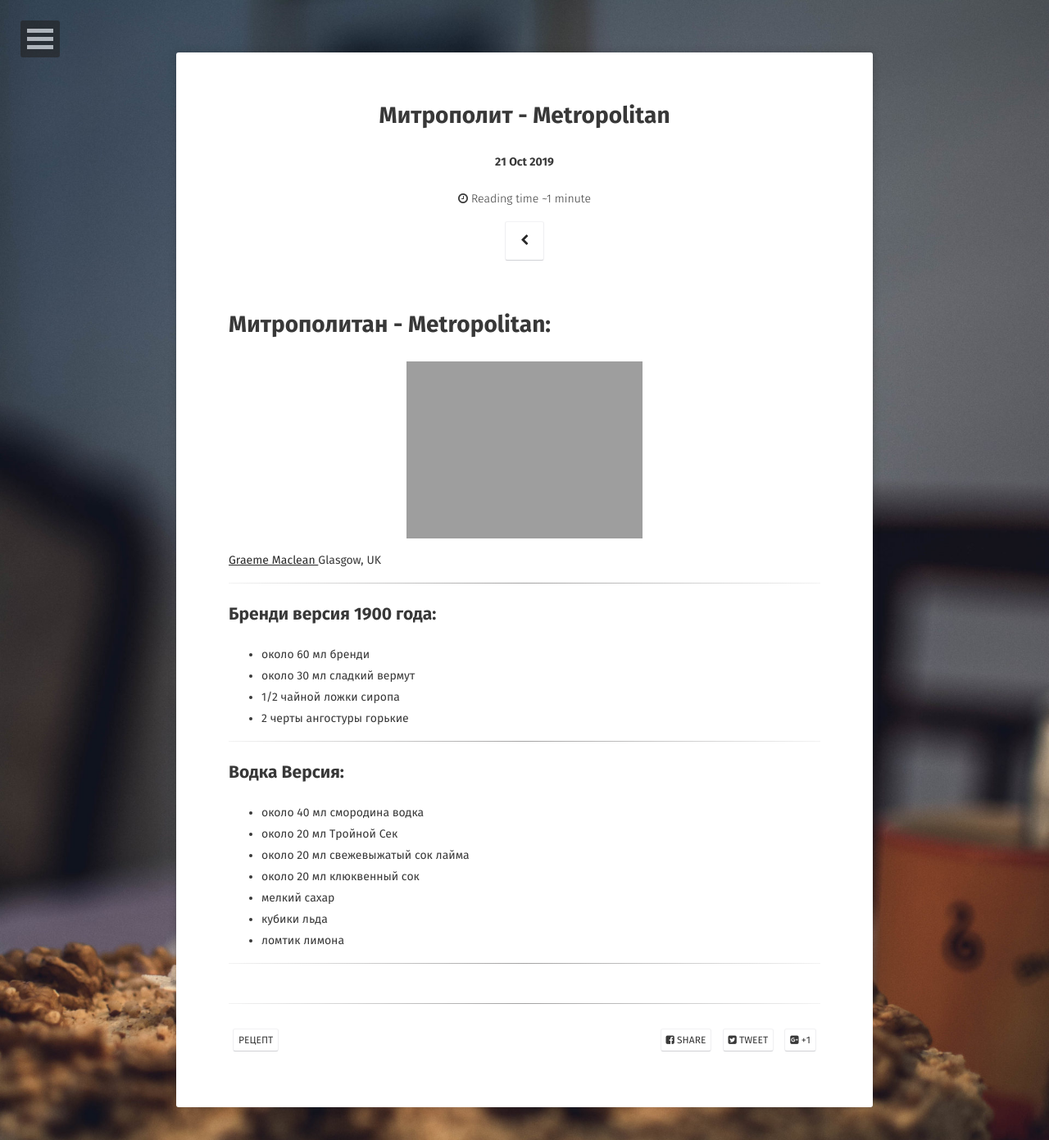
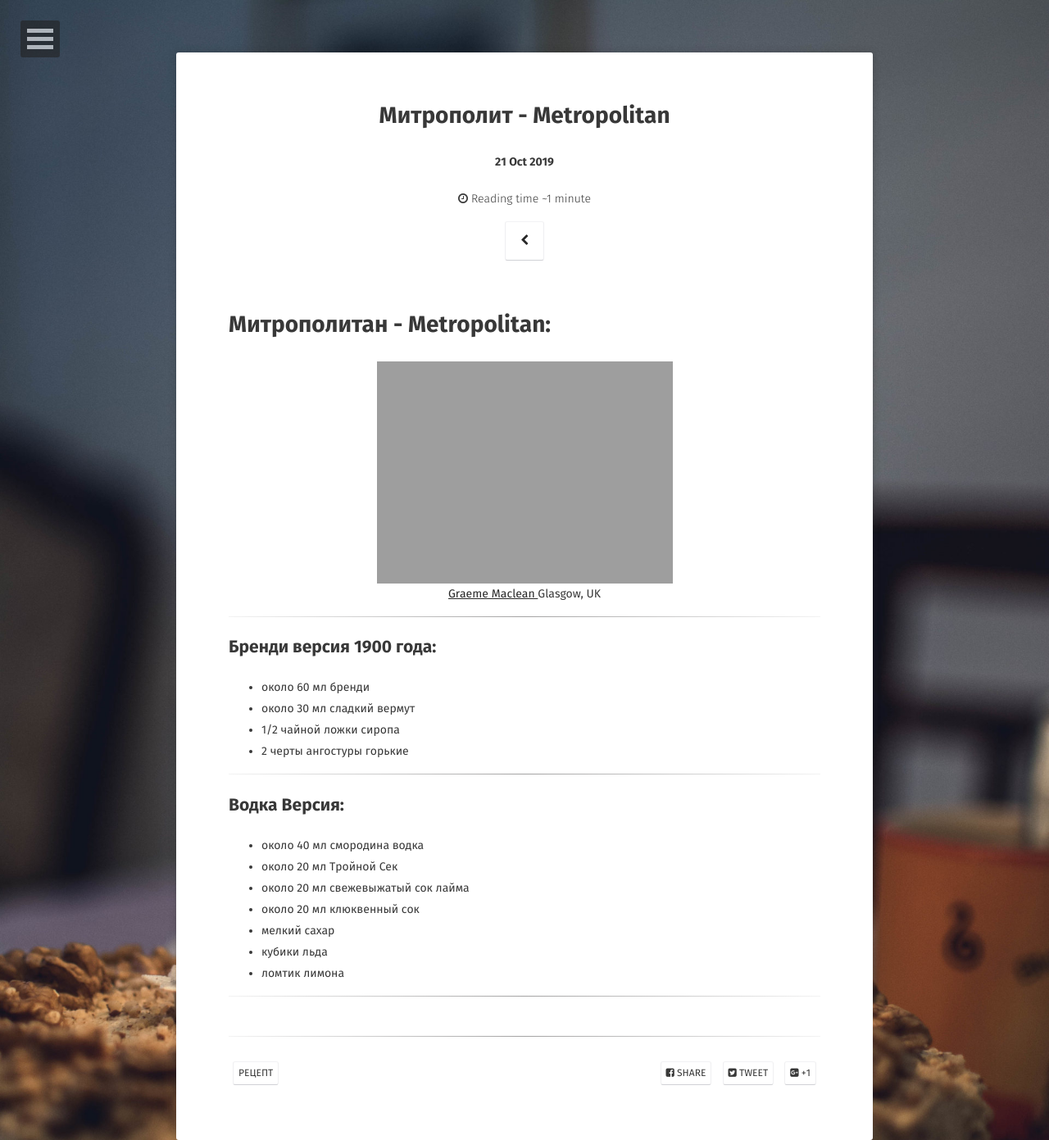
Before and after one commit to alkotur/alkotur.github.io, a Jekyll site: the page built from _posts/2019-10-21-metropolitan.md, in a window 1280 px wide. Shown: the whole page at 82% size. Built offline with Jekyll 4.4.1, drawn with Linux system fonts in a browser that asks for light colours; some web fonts are replaced.

```diff
--- a/_posts/2019-10-21-metropolitan.md
+++ b/_posts/2019-10-21-metropolitan.md
@@ -10,9 +10,9 @@
 
 # Mитрополитан - Metropolitan:
 
-<img style="width:40%;height:auto" src="{{ site.url }}/assets/img/cocktails/manhattan.jpg">
+<center><img style="width:50%;height:auto" src="{{ site.url }}/assets/img/cocktails/manhattan.jpg"></center>
 
-<a href="https://www.flickr.com/people/32426344@N00"> Graeme Maclean </a> Glasgow, UK
+<center><a href="https://www.flickr.com/people/32426344@N00"> Graeme Maclean </a> Glasgow, UK</center>
 
 
 ---
```
